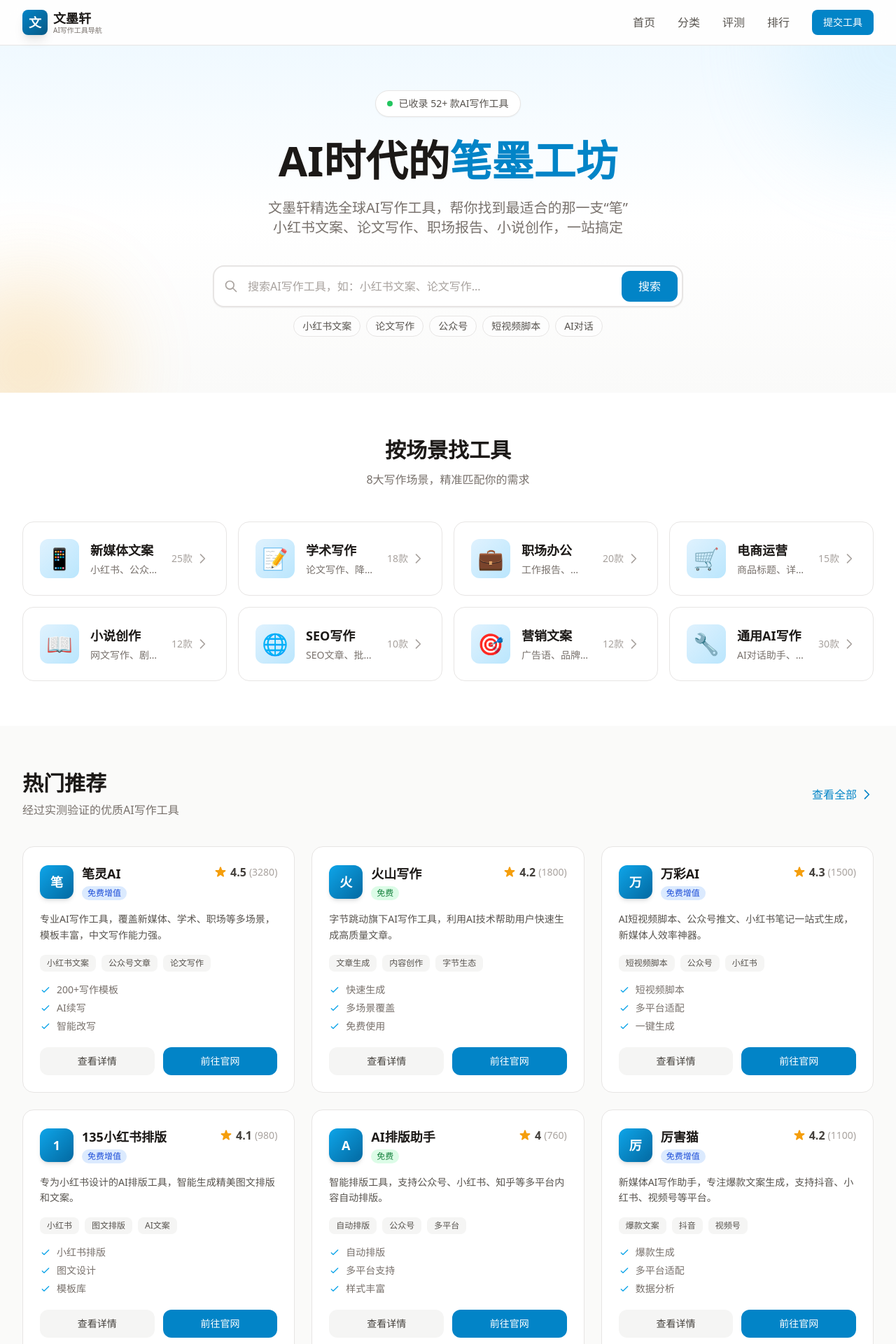
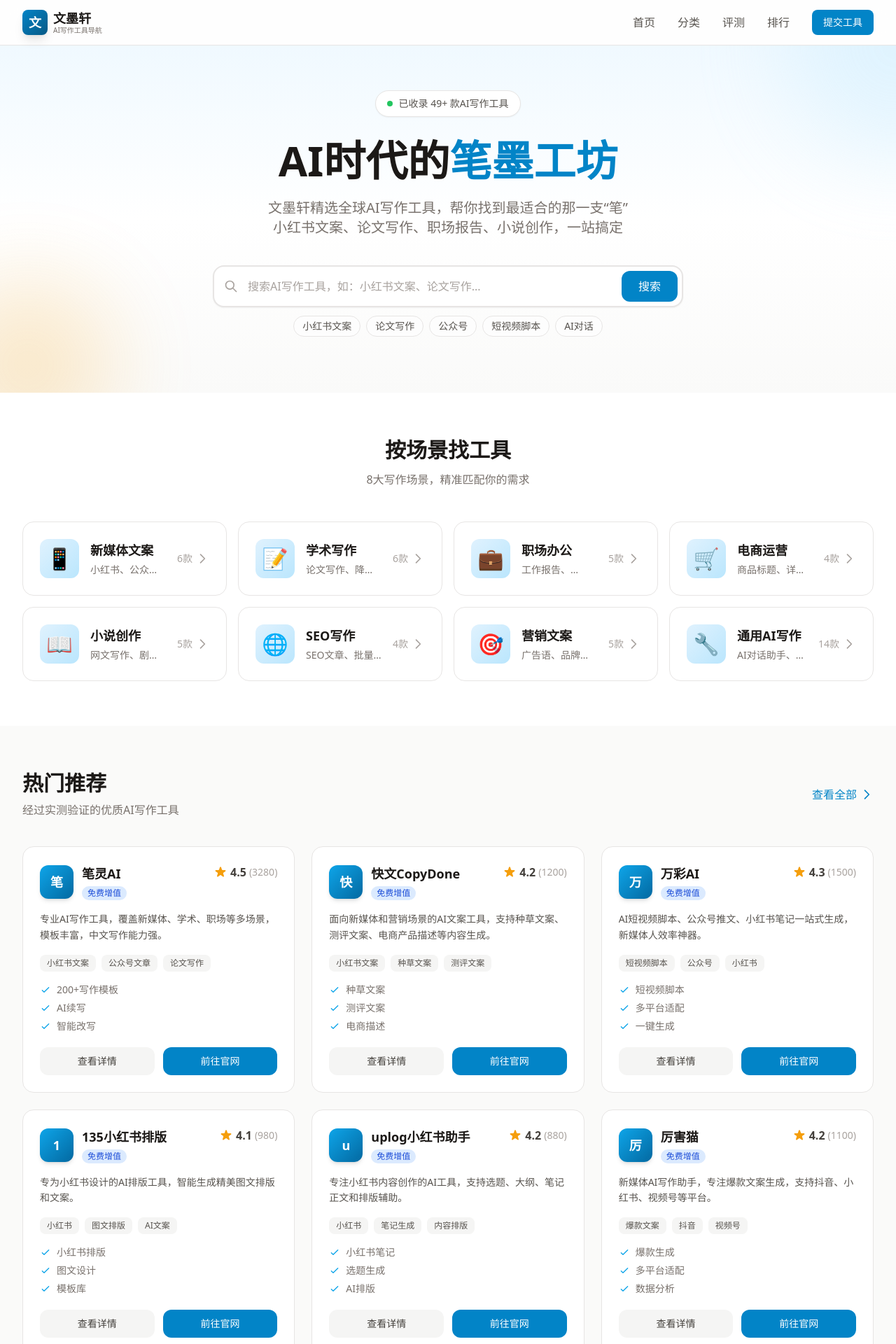
Before and after one commit to ykyabc/wenmoxun, a Next.js app: page / in a window 1280 px wide. Shown: the top 1920 px of the page at 70% size. Built offline with nearby package versions, Linux system fonts and the light colour scheme.

Commit message:
fix: 清理工具导航死链

```diff
--- a/src/data/tools.ts
+++ b/src/data/tools.ts
@@ -26,61 +26,60 @@ export const categories: Category[] = [
     name: "新媒体文案",
     description: "小红书、公众号、短视频脚本等社交媒体内容创作",
     icon: "📱",
-    toolCount: 25,
+    toolCount: 6,
   },
   {
     id: "academic",
     name: "学术写作",
     description: "论文写作、降重润色、文献总结等学术场景",
     icon: "📝",
-    toolCount: 18,
+    toolCount: 6,
   },
   {
     id: "office",
     name: "职场办公",
     description: "工作报告、PPT、邮件、简历等办公场景",
     icon: "💼",
-    toolCount: 20,
+    toolCount: 5,
   },
   {
     id: "ecommerce",
     name: "电商运营",
     description: "商品标题、详情页、直播脚本等电商场景",
     icon: "🛒",
-    toolCount: 15,
+    toolCount: 4,
   },
   {
     id: "novel",
     name: "小说创作",
     description: "网文写作、剧本、角色设定等创作场景",
     icon: "📖",
-    toolCount: 12,
+    toolCount: 5,
   },
   {
     id: "seo",
     name: "SEO写作",
     description: "SEO文章、批量内容、多语言生成",
     icon: "🌐",
-    toolCount: 10,
+    toolCount: 4,
   },
   {
     id: "marketing",
     name: "营销文案",
     description: "广告语、品牌故事、活动策划等营销场景",
     icon: "🎯",
-    toolCount: 12,
+    toolCount: 5,
   },
   {
     id: "general",
     name: "通用AI写作",
     description: "AI对话助手、通用写作平台、辅助插件",
     icon: "🔧",
-    toolCount: 30,
+    toolCount: 14,
   },
 ];
 
 export const tools: Tool[] = [
-  // ===== 新媒体文案 =====
   {
     id: "bilin",
     name: "笔灵AI",
@@ -94,16 +93,16 @@ export const tools: Tool[] = [
     features: ["200+写作模板", "AI续写", "智能改写", "多场景覆盖"],
   },
   {
-    id: "huoshan",
-    name: "火山写作",
-    description: "字节跳动旗下AI写作工具，利用AI技术帮助用户快速生成高质量文章。",
+    id: "copydone",
+    name: "快文CopyDone",
+    description: "面向新媒体和营销场景的AI文案工具，支持种草文案、测评文案、电商产品描述等内容生成。",
     category: "social-media",
-    tags: ["文章生成", "内容创作", "字节生态", "多场景"],
-    pricing: "免费",
+    tags: ["小红书文案", "种草文案", "测评文案", "营销内容"],
+    pricing: "免费增值",
     rating: 4.2,
-    reviewCount: 1800,
-    website: "https://writingo.net",
-    features: ["快速生成", "多场景覆盖", "免费使用", "字节生态"],
+    reviewCount: 1200,
+    website: "https://h5.copyai.cn",
+    features: ["种草文案", "测评文案", "电商描述", "多类型营销内容"],
   },
   {
     id: "wanzai",
@@ -130,16 +129,16 @@ export const tools: Tool[] = [
     features: ["小红书排版", "图文设计", "模板库", "一键发布"],
   },
   {
-    id: "aipaiban",
-    name: "AI排版助手",
-    description: "智能排版工具，支持公众号、小红书、知乎等多平台内容自动排版。",
+    id: "uplog",
+    name: "uplog小红书助手",
+    description: "专注小红书内容创作的AI工具，支持选题、大纲、笔记正文和排版辅助。",
     category: "social-media",
-    tags: ["自动排版", "公众号", "多平台", "效率工具"],
-    pricing: "免费",
-    rating: 4.0,
-    reviewCount: 760,
-    website: "https://aipaiban.com",
-    features: ["自动排版", "多平台支持", "样式丰富", "免费使用"],
+    tags: ["小红书", "笔记生成", "内容排版", "种草文案"],
+    pricing: "免费增值",
+    rating: 4.2,
+    reviewCount: 880,
+    website: "https://uplog.cc",
+    features: ["小红书笔记", "选题生成", "AI排版", "内容工作流"],
   },
   {
     id: "lizhimao",
@@ -153,8 +152,6 @@ export const tools: Tool[] = [
     website: "https://lizhimao.com",
     features: ["爆款生成", "多平台适配", "数据分析", "热点追踪"],
   },
-
-  // ===== 学术写作 =====
   {
     id: "mita",
     name: "秘塔写作猫",
@@ -180,16 +177,16 @@ export const tools: Tool[] = [
     features: ["论文一键生成", "开题报告", "文献综述", "格式规范"],
   },
   {
-    id: "aipaperpass",
-    name: "AIPaperPass",
-    description: "AI论文写作平台，提供论文生成、降重、润色一站式学术写作服务。",
+    id: "qianbi",
+    name: "千笔写作",
+    description: "原AIPaperPass相关服务的新官网，专注论文大纲、初稿生成、润色和学术写作辅助。",
     category: "academic",
     tags: ["论文写作", "AI降重", "论文润色", "学术辅助"],
     pricing: "免费增值",
     rating: 4.2,
     reviewCount: 1800,
-    website: "https://aipaperpass.com",
-    features: ["论文生成", "智能降重", "格式排版", "查重辅助"],
+    website: "https://www.qianbixiezuo.com",
+    features: ["论文生成", "智能润色", "格式排版", "写作辅助"],
   },
   {
     id: "baiping",
@@ -200,7 +197,7 @@ export const tools: Tool[] = [
     pricing: "免费增值",
     rating: 4.1,
     reviewCount: 1300,
-    website: "https://baipingai.com",
+    website: "https://baipingai.com/home",
     features: ["论文生成", "智能改写", "多类型支持", "快速出稿"],
   },
   {
@@ -216,19 +213,17 @@ export const tools: Tool[] = [
     features: ["海量资源", "文档生成", "格式丰富", "百度生态"],
   },
   {
-    id: "molica",
-    name: "Molica AI",
-    description: "学术AI写作工具，专注论文润色、翻译与学术英语写作辅助。",
+    id: "fanwenmiao",
+    name: "范文喵AI论文",
+    description: "AI论文写作辅助工具，支持论文大纲、初稿生成和学术写作参考。",
     category: "academic",
-    tags: ["学术英语", "论文润色", "翻译", "科研写作"],
+    tags: ["论文写作", "大纲生成", "初稿生成", "学术辅助"],
     pricing: "免费增值",
-    rating: 4.2,
-    reviewCount: 890,
-    website: "https://molica.ai",
-    features: ["学术润色", "中英翻译", "语法检查", "期刊适配"],
+    rating: 4.1,
+    reviewCount: 960,
+    website: "https://ai.wolian.chat",
+    features: ["论文大纲", "初稿生成", "范文参考", "写作辅助"],
   },
-
-  // ===== 职场办公 =====
   {
     id: "xunfei",
     name: "讯飞写作",
@@ -238,7 +233,7 @@ export const tools: Tool[] = [
     pricing: "免费增值",
     rating: 4.3,
     reviewCount: 2100,
-    website: "https://writing.xfyun.cn",
+    website: "https://www.iflyrec.com",
     features: ["语音输入", "AI续写", "模板丰富", "办公场景"],
   },
   {
@@ -250,7 +245,7 @@ export const tools: Tool[] = [
     pricing: "免费增值",
     rating: 4.4,
     reviewCount: 1600,
-    website: "https://wenshu.xfyun.cn",
+    website: "https://gw.iflydocs.com/docs/",
     features: ["公文模板", "语音转写", "格式规范", "政务场景"],
   },
   {
@@ -278,69 +273,65 @@ export const tools: Tool[] = [
     features: ["文档生成", "会议总结", "免费使用", "腾讯生态"],
   },
   {
-    id: "wanneng",
-    name: "万能写作",
-    description: "全能型职场AI写作工具，覆盖简历、报告、申请、合同等多种文档类型。",
+    id: "wps-ai",
+    name: "WPS AI",
+    description: "金山办公推出的AI办公助手，支持AI写文档、AI写PPT、工作汇报、发言稿等办公内容生成。",
     category: "office",
-    tags: ["全能写作", "简历", "合同", "办公文档"],
+    tags: ["AI文档", "AI PPT", "工作汇报", "办公效率"],
     pricing: "免费增值",
-    rating: 4.0,
-    reviewCount: 850,
-    website: "https://wannengxie.com",
-    features: ["文档全能", "模板丰富", "格式规范", "快速生成"],
+    rating: 4.5,
+    reviewCount: 5200,
+    website: "https://ai.wps.cn",
+    features: ["AI写文档", "AI写PPT", "工作汇报", "文本润色"],
   },
-
-  // ===== 电商运营 =====
   {
-    id: "aishangpin",
-    name: "AI商品文案生成器",
-    description: "专注电商商品文案生成，一键生成标题、详情页、卖点描述等。",
+    id: "xiyu-aicopy",
+    name: "悉语·智能文案",
+    description: "阿里巴巴推出的电商智能文案生成工具，支持商品链接解析和多风格商品营销文案生成。",
     category: "ecommerce",
-    tags: ["商品标题", "详情页", "卖点描述", "电商文案"],
+    tags: ["商品文案", "电商营销", "标题生成", "阿里生态"],
+    pricing: "免费增值",
+    rating: 4.3,
+    reviewCount: 1800,
+    website: "https://chuangyi.taobao.com/pages/aiCopy",
+    features: ["商品链接解析", "营销文案", "多风格生成", "淘系适配"],
+  },
+  {
+    id: "tencent-zenvideo",
+    name: "腾讯智影",
+    description: "腾讯推出的智能视频创作平台，适合生成营销短视频、口播视频和商品讲解内容。",
+    category: "ecommerce",
+    tags: ["短视频", "商品讲解", "数字人", "电商内容"],
     pricing: "免费增值",
     rating: 4.2,
-    reviewCount: 1400,
-    website: "https://aishangpin.com",
-    features: ["标题生成", "详情页文案", "卖点提炼", "多平台适配"],
+    reviewCount: 1700,
+    website: "https://zenvideo.qq.com",
+    features: ["智能成片", "数字人口播", "商品讲解", "视频模板"],
   },
   {
-    id: "zhiboai",
-    name: "直播脚本AI",
-    description: "专为直播电商设计的AI脚本生成工具，支持话术、互动、促单全流程。",
+    id: "alimama-creative",
+    name: "阿里妈妈创意中心",
+    description: "阿里妈妈旗下营销创意平台，适合电商推广素材、商品卖点和广告创意生产。",
     category: "ecommerce",
-    tags: ["直播脚本", "话术生成", "互动设计", "电商直播"],
+    tags: ["电商广告", "创意素材", "商品卖点", "阿里妈妈"],
     pricing: "免费增值",
-    rating: 4.3,
-    reviewCount: 1100,
-    website: "https://zhiboai.com",
-    features: ["直播话术", "互动脚本", "促单文案", "品类覆盖"],
+    rating: 4.1,
+    reviewCount: 1500,
+    website: "https://chuangyi.taobao.com",
+    features: ["营销创意", "商品素材", "广告文案", "淘系推广"],
   },
   {
-    id: "dianshangtong",
-    name: "电商通AI",
-    description: "电商全链路AI写作工具，覆盖标题、详情、评价回复、营销活动等。",
+    id: "xiaoyutai",
+    name: "晓语台",
+    description: "AI营销文本创作平台，适合产品卖点、营销文案和多场景商业内容生成。",
     category: "ecommerce",
-    tags: ["电商全链路", "标题优化", "评价回复", "营销活动"],
+    tags: ["营销文本", "产品卖点", "电商文案", "内容生成"],
     pricing: "免费增值",
     rating: 4.1,
     reviewCount: 980,
-    website: "https://dianshangtong.com",
-    features: ["全链路覆盖", "标题优化", "智能回复", "活动文案"],
+    website: "https://www.xiaoyutai.com",
+    features: ["营销文案", "产品卖点", "文本生成", "商业内容"],
   },
-  {
-    id: "maijiang",
-    name: "卖酱AI",
-    description: "电商文案AI助手，专注淘宝、京东、拼多多等平台商品文案优化。",
-    category: "ecommerce",
-    tags: ["淘宝文案", "京东", "拼多多", "商品优化"],
-    pricing: "免费",
-    rating: 4.0,
-    reviewCount: 650,
-    website: "https://maijiangai.com",
-    features: ["平台适配", "标题优化", "详情生成", "免费使用"],
-  },
-
-  // ===== 小说创作 =====
   {
     id: "bilinxiaoshuo",
     name: "笔灵AI小说",
@@ -350,7 +341,7 @@ export const tools: Tool[] = [
     pricing: "免费增值",
     rating: 4.4,
     reviewCount: 2100,
-    website: "https://xiaoshuo.ibiling.cn",
+    website: "https://ibiling.cn",
     features: ["网文续写", "角色生成", "情节设计", "多风格支持"],
   },
   {
@@ -362,20 +353,8 @@ export const tools: Tool[] = [
     pricing: "免费增值",
     rating: 4.3,
     reviewCount: 1800,
-    website: "https://wawaxie.com",
+    website: "https://wawawriter.com",
     features: ["大纲生成", "智能续写", "人物设定", "风格适配"],
-  },
-  {
-    id: "xingyue",
-    name: "星月写作",
-    description: "AI辅助小说创作平台，支持世界观构建、剧情推演、对话生成等创作环节。",
-    category: "novel",
-    tags: ["世界观构建", "剧情推演", "对话生成", "小说辅助"],
-    pricing: "免费增值",
-    rating: 4.2,
-    reviewCount: 1200,
-    website: "https://xingyuexie.com",
-    features: ["世界观设计", "剧情推演", "对话生成", "创作辅助"],
   },
   {
     id: "huolongguo",
@@ -386,7 +365,7 @@ export const tools: Tool[] = [
     pricing: "免费增值",
     rating: 4.3,
     reviewCount: 2600,
-    website: "https://pitaya.com",
+    website: "https://huolongguocn.com",
     features: ["续写改写", "灵感激发", "风格多样", "多场景覆盖"],
   },
   {
@@ -402,30 +381,6 @@ export const tools: Tool[] = [
     features: ["对话创作", "故事续写", "角色互动", "创意激发"],
   },
   {
-    id: "mohu",
-    name: "墨狐AI",
-    description: "AI小说写作助手，专注网文创作辅助，提供剧情生成、人物塑造等功能。",
-    category: "novel",
-    tags: ["剧情生成", "人物塑造", "网文辅助", "AI创作"],
-    pricing: "免费增值",
-    rating: 4.1,
-    reviewCount: 890,
-    website: "https://mohuai.com",
-    features: ["剧情设计", "人物生成", "风格适配", "创作辅助"],
-  },
-  {
-    id: "writewise",
-    name: "WriteWise",
-    description: "AI小说写作平台，支持多风格小说生成，从大纲到成稿全流程辅助。",
-    category: "novel",
-    tags: ["小说生成", "多风格", "全流程", "AI辅助"],
-    pricing: "免费增值",
-    rating: 4.0,
-    reviewCount: 650,
-    website: "https://writewise.ai",
-    features: ["全流程辅助", "多风格支持", "大纲生成", "成稿输出"],
-  },
-  {
     id: "baiduwriter",
     name: "百度作家平台",
     description: "百度旗下AI写作平台，为网文作者提供AI辅助创作、数据分析等服务。",
@@ -437,19 +392,17 @@ export const tools: Tool[] = [
     website: "https://zuojia.baidu.com",
     features: ["AI辅助", "数据分析", "作家社区", "免费使用"],
   },
-
-  // ===== SEO写作 =====
   {
-    id: "writesonic",
-    name: "WriteSonic",
-    description: "国外AI写作平台，支持SEO文章、广告文案、产品描述等多种内容生成。",
+    id: "contentshake",
+    name: "ContentShake AI",
+    description: "Semrush推出的SEO内容写作工具，支持SEO文章生成、内容优化和选题建议。",
     category: "seo",
-    tags: ["SEO文章", "广告文案", "产品描述", "批量生成"],
-    pricing: "免费增值",
-    rating: 4.2,
-    reviewCount: 1900,
-    website: "https://writesonic.com",
-    features: ["SEO优化", "批量生成", "多语言", "模板丰富"],
+    tags: ["SEO文章", "内容优化", "选题建议", "英文内容"],
+    pricing: "付费",
+    rating: 4.3,
+    reviewCount: 1400,
+    website: "https://www.semrush.com/contentshake/",
+    features: ["SEO文章生成", "内容评分", "选题建议", "搜索优化"],
   },
   {
     id: "surferseo",
@@ -476,19 +429,17 @@ export const tools: Tool[] = [
     features: ["SERP分析", "内容大纲", "AI写作", "SEO评分"],
   },
   {
-    id: "seowriter",
-    name: "SEO写作助手",
-    description: "中文SEO文章AI生成工具，专注百度、搜狗等中文搜索引擎优化。",
+    id: "ahrefs-writing-tools",
+    name: "Ahrefs AI写作工具",
+    description: "Ahrefs提供的免费AI写作工具集合，适合标题、描述、SEO内容和营销文案生成。",
     category: "seo",
-    tags: ["中文SEO", "百度优化", "文章生成", "关键词布局"],
-    pricing: "免费增值",
-    rating: 4.1,
-    reviewCount: 780,
-    website: "https://seoxie.com",
-    features: ["中文SEO", "关键词布局", "原创检测", "排名优化"],
+    tags: ["SEO写作", "标题生成", "描述生成", "英文内容"],
+    pricing: "免费",
+    rating: 4.3,
+    reviewCount: 1600,
+    website: "https://ahrefs.com/writing-tools",
+    features: ["SEO标题", "描述生成", "免费工具", "多类型文案"],
   },
-
-  // ===== 营销文案 =====
   {
     id: "jasper",
     name: "Jasper",
@@ -549,8 +500,6 @@ export const tools: Tool[] = [
     website: "https://adcreative.ai",
     features: ["创意生成", "文案优化", "素材设计", "效果追踪"],
   },
-
-  // ===== 通用AI写作 =====
   {
     id: "doubao",
     name: "豆包",
@@ -588,16 +537,16 @@ export const tools: Tool[] = [
     features: ["开源免费", "推理能力强", "代码生成", "API支持"],
   },
   {
-    id: "chatgpt",
-    name: "ChatGPT",
-    description: "OpenAI推出的AI对话助手，多模态能力全面，支持文本生成、代码编写及实时搜索。",
+    id: "tiangong",
+    name: "天工AI",
+    description: "昆仑万维推出的AI智能助手，支持问答、写作、PPT文档处理和多模型任务协作。",
     category: "general",
-    tags: ["AI对话", "文本生成", "代码编写", "实时搜索"],
-    pricing: "免费增值",
-    rating: 4.6,
-    reviewCount: 15000,
-    website: "https://chatgpt.com",
-    features: ["多模态", "GPT-4", "插件生态", "全球领先"],
+    tags: ["AI对话", "写作辅助", "PPT文档", "智能体"],
+    pricing: "免费",
+    rating: 4.3,
+    reviewCount: 3600,
+    website: "https://www.tiangong.cn",
+    features: ["AI写作", "文档处理", "智能体", "多任务协作"],
   },
   {
     id: "claude",
@@ -696,16 +645,16 @@ export const tools: Tool[] = [
     features: ["多模态", "字节生态", "免费使用", "功能丰富"],
   },
   {
-    id: "gemini",
-    name: "Gemini",
-    description: "Google推出的AI大模型，多模态能力强，支持文本、图像、代码等多种任务。",
+    id: "nami-ai",
+    name: "纳米AI",
+    description: "360推出的AI搜索与创作平台，支持AI写作、研究报告、PPT制作和智能体应用。",
     category: "general",
-    tags: ["Google", "多模态", "代码能力", "全球领先"],
-    pricing: "免费增值",
-    rating: 4.5,
-    reviewCount: 4200,
-    website: "https://gemini.google.com",
-    features: ["Google生态", "多模态", "代码能力", "实时搜索"],
+    tags: ["AI写作", "AI搜索", "研究报告", "PPT制作"],
+    pricing: "免费",
+    rating: 4.2,
+    reviewCount: 2600,
+    website: "https://www.n.cn",
+    features: ["AI写作", "智能体", "研究报告", "PPT制作"],
   },
   {
     id: "cueme",
```
Also changed, not shown: 45 other files (tests, documents, lock files or other folders).
